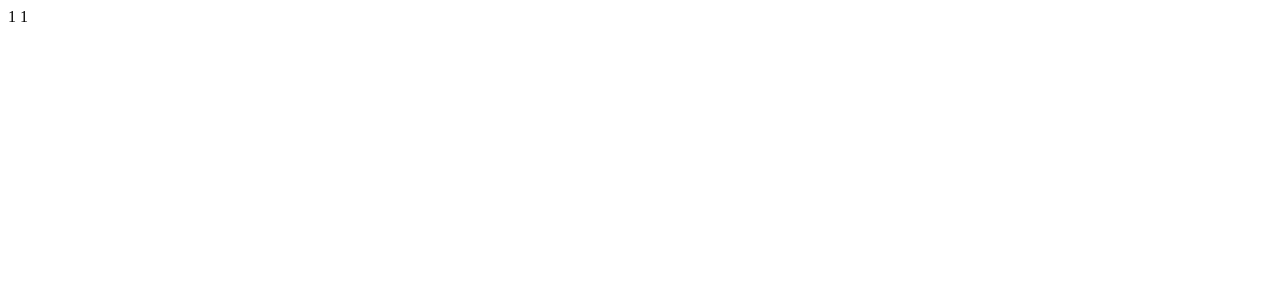
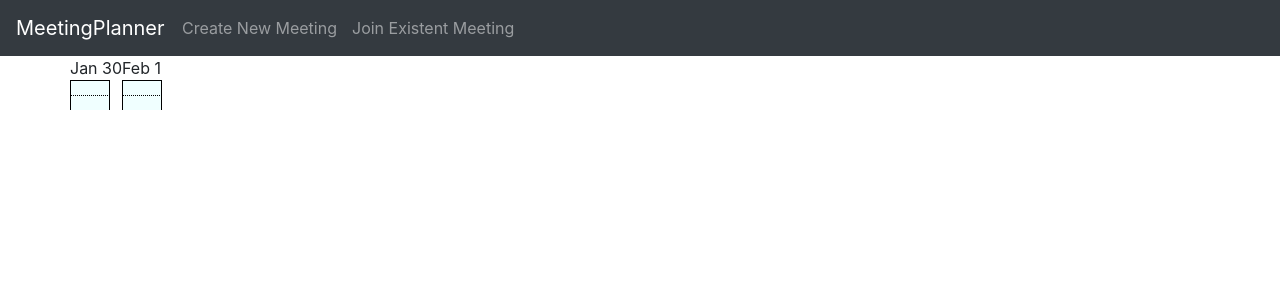
Before and after one commit to yejoo104/meetingplanner, a Flask app: page /1/1/ in a window 1280 px wide. Before the commit the part shown is almost empty. Shown: the top 300 px of the page. Run offline with Flask 2, Linux system fonts and the light colour scheme; some libraries are stand-ins or nearby versions.

Commit message:
implemented basic design for availability chart

```diff
--- a/app.py
+++ b/app.py
@@ -76,7 +76,7 @@ def join(meeting_id):
 
 @app.route("/<meeting_id>/<registrant_id>/")
 def get_availability(meeting_id, registrant_id):
-    return str(meeting_id) + "\n" + str(registrant_id)
+    return render_template("availability.html")
 
 @app.route("/<meeting_id>/")
 def get_meeting(meeting_id):
--- a/templates/availability.html
+++ b/templates/availability.html
@@ -3,5 +3,22 @@
 {% block title %}
 {% endblock %}
 
-{% block body %}
+{% block main %}
+<div class="container">
+    <div class="row">
+        {% for i in ["Jan 30", "Feb 1"] %}
+        <div class="column">
+            <div>
+                {{ i }}
+            </div>
+            <div>
+                <div>
+                    <div style="width: 40px; height:15px; border-left: 1px black solid; background: #f0ffff; border-top: 1px black solid; border-right: 1px black solid;"></div>
+                    <div style="width: 40px; height:15px; border-left: 1px black solid; background: #f0ffff; border-top: 1px black dotted; border-right: 1px black solid;"></div>
+                </div>
+            </div>
+        </div>
+        {% endfor %}
+    </div>
+</div>
 {% endblock %}
```
Also changed, not shown: 1 other file.
